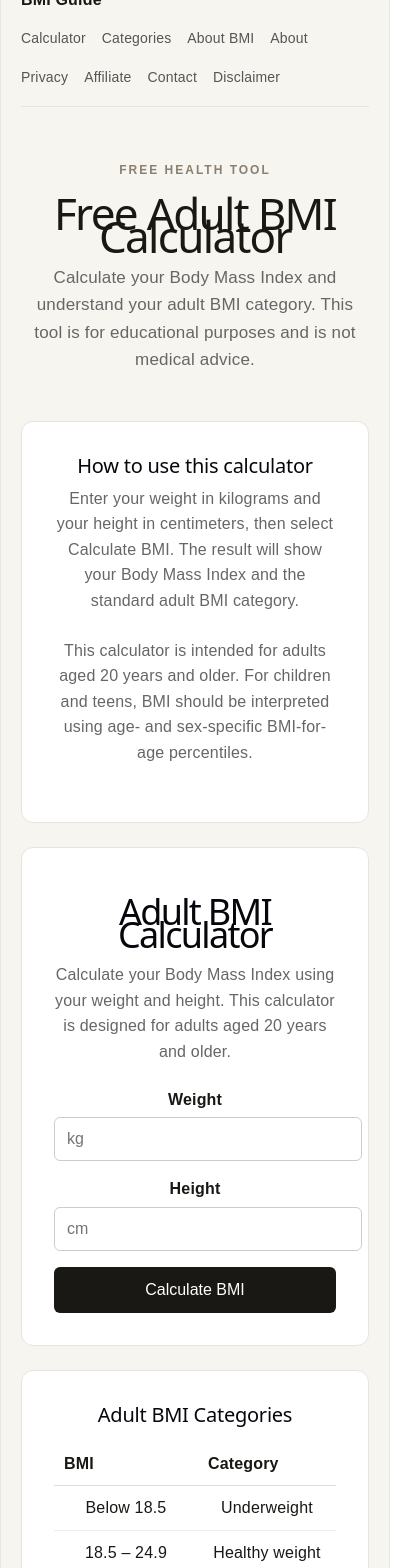
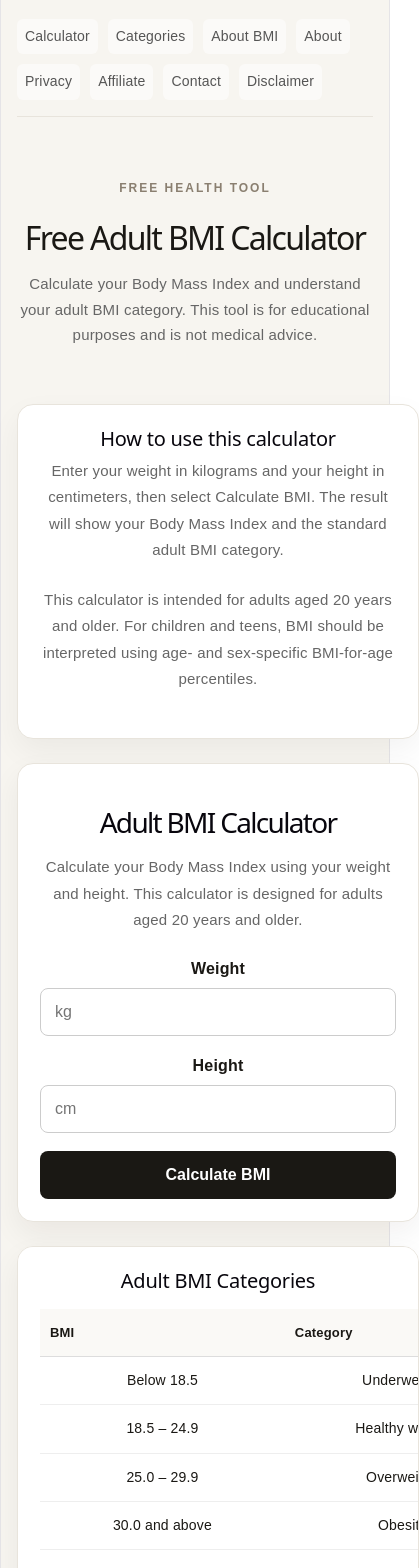
Before and after one commit to ykur7937-cyber/bmi-guide, a React (Vite) app: page / in a window 390 px wide. Shown: the part 60-1628 px from the top of the page, 419 px wide, since content can reach past the window. Built offline with nearby package versions, Linux system fonts and the light colour scheme.

Commit message:
Improve mobile design

```diff
--- a/src/App.jsx
+++ b/src/App.jsx
@@ -275,12 +275,12 @@ const styles = {
   page: {
     minHeight: "100vh",
     background: "#f7f5f0",
-    padding: "32px 20px",
+    padding: "24px 16px",
     fontFamily: "Arial, sans-serif",
     color: "#1a1814",
   },
   nav: {
-    maxWidth: "900px",
+    maxWidth: "980px",
     margin: "0 auto 32px",
     padding: "16px 0",
     display: "flex",
@@ -292,19 +292,23 @@ const styles = {
   },
   navLinks: {
     display: "flex",
-    gap: "16px",
+    gap: "10px",
     fontSize: "14px",
     flexWrap: "wrap",
+    alignItems: "center",
   },
   navLink: {
     color: "#555",
     textDecoration: "none",
+    padding: "6px 8px",
+    borderRadius: "6px",
+    background: "#ffffff80",
   },
   hero: {
-    maxWidth: "800px",
+    maxWidth: "820px",
     margin: "0 auto 28px",
     textAlign: "center",
-    padding: "20px 0",
+    padding: "28px 0",
   },
   smallTitle: {
     fontSize: "12px",
@@ -314,105 +318,126 @@ const styles = {
     marginBottom: "12px",
   },
   heroTitle: {
-    fontSize: "44px",
+    fontSize: "clamp(32px, 6vw, 48px)",
+    lineHeight: "1.1",
     marginBottom: "16px",
     color: "#1a1814",
   },
   heroText: {
-    fontSize: "17px",
-    lineHeight: "1.6",
+    fontSize: "clamp(15px, 2.5vw, 17px)",
+    lineHeight: "1.7",
     color: "#666",
     maxWidth: "680px",
     margin: "0 auto",
   },
   card: {
+    width: "100%",
     maxWidth: "600px",
     margin: "0 auto 24px",
     background: "white",
-    padding: "32px",
-    borderRadius: "12px",
+    padding: "clamp(22px, 5vw, 34px)",
+    borderRadius: "16px",
     border: "1px solid #e8e4dc",
+    boxShadow: "0 12px 30px rgba(26, 24, 20, 0.06)",
   },
   tableCard: {
-    maxWidth: "700px",
+    width: "100%",
+    maxWidth: "760px",
     margin: "0 auto 24px",
     background: "white",
-    padding: "32px",
-    borderRadius: "12px",
+    padding: "clamp(22px, 5vw, 34px)",
+    borderRadius: "16px",
     border: "1px solid #e8e4dc",
+    boxShadow: "0 12px 30px rgba(26, 24, 20, 0.06)",
+    overflowX: "auto",
   },
   infoCard: {
-    maxWidth: "700px",
+    width: "100%",
+    maxWidth: "760px",
     margin: "0 auto 24px",
     background: "white",
-    padding: "32px",
-    borderRadius: "12px",
+    padding: "clamp(22px, 5vw, 34px)",
+    borderRadius: "16px",
     border: "1px solid #e8e4dc",
+    boxShadow: "0 12px 30px rgba(26, 24, 20, 0.05)",
   },
   title: {
-    fontSize: "36px",
+    fontSize: "clamp(28px, 5vw, 36px)",
+    lineHeight: "1.15",
     marginBottom: "16px",
     textAlign: "center",
   },
   text: {
-    lineHeight: "1.6",
+    lineHeight: "1.75",
     color: "#666",
     marginBottom: "24px",
+    fontSize: "15px",
   },
   field: {
-    marginBottom: "16px",
+    marginBottom: "18px",
   },
   label: {
     display: "block",
-    marginBottom: "6px",
+    marginBottom: "8px",
     fontWeight: "bold",
   },
   input: {
     width: "100%",
-    padding: "12px",
+    boxSizing: "border-box",
+    padding: "14px",
     fontSize: "16px",
-    borderRadius: "6px",
+    borderRadius: "8px",
     border: "1px solid #ccc",
+    background: "#fff",
   },
   button: {
     width: "100%",
-    padding: "14px",
+    padding: "15px",
     background: "#1a1814",
     color: "white",
     border: "none",
-    borderRadius: "6px",
+    borderRadius: "8px",
     fontSize: "16px",
+    fontWeight: "bold",
     cursor: "pointer",
   },
   result: {
     marginTop: "24px",
-    padding: "20px",
+    padding: "22px",
     background: "#f7f5f0",
-    borderRadius: "8px",
+    borderRadius: "12px",
+    border: "1px solid #e8e4dc",
   },
   table: {
     width: "100%",
+    minWidth: "480px",
     borderCollapse: "collapse",
     marginTop: "16px",
   },
   th: {
     textAlign: "left",
     borderBottom: "1px solid #ddd",
-    padding: "10px",
+    padding: "12px 10px",
+    background: "#faf9f6",
+    fontSize: "13px",
   },
   td: {
     borderBottom: "1px solid #eee",
-    padding: "10px",
+    padding: "12px 10px",
+    fontSize: "14px",
   },
   source: {
     marginTop: "16px",
     fontSize: "13px",
     color: "#666",
-    lineHeight: "1.6",
+    lineHeight: "1.7",
   },
   footer: {
     textAlign: "center",
     fontSize: "13px",
     color: "#777",
+    lineHeight: "1.6",
+    maxWidth: "700px",
+    margin: "24px auto 0",
   },
 };
```
